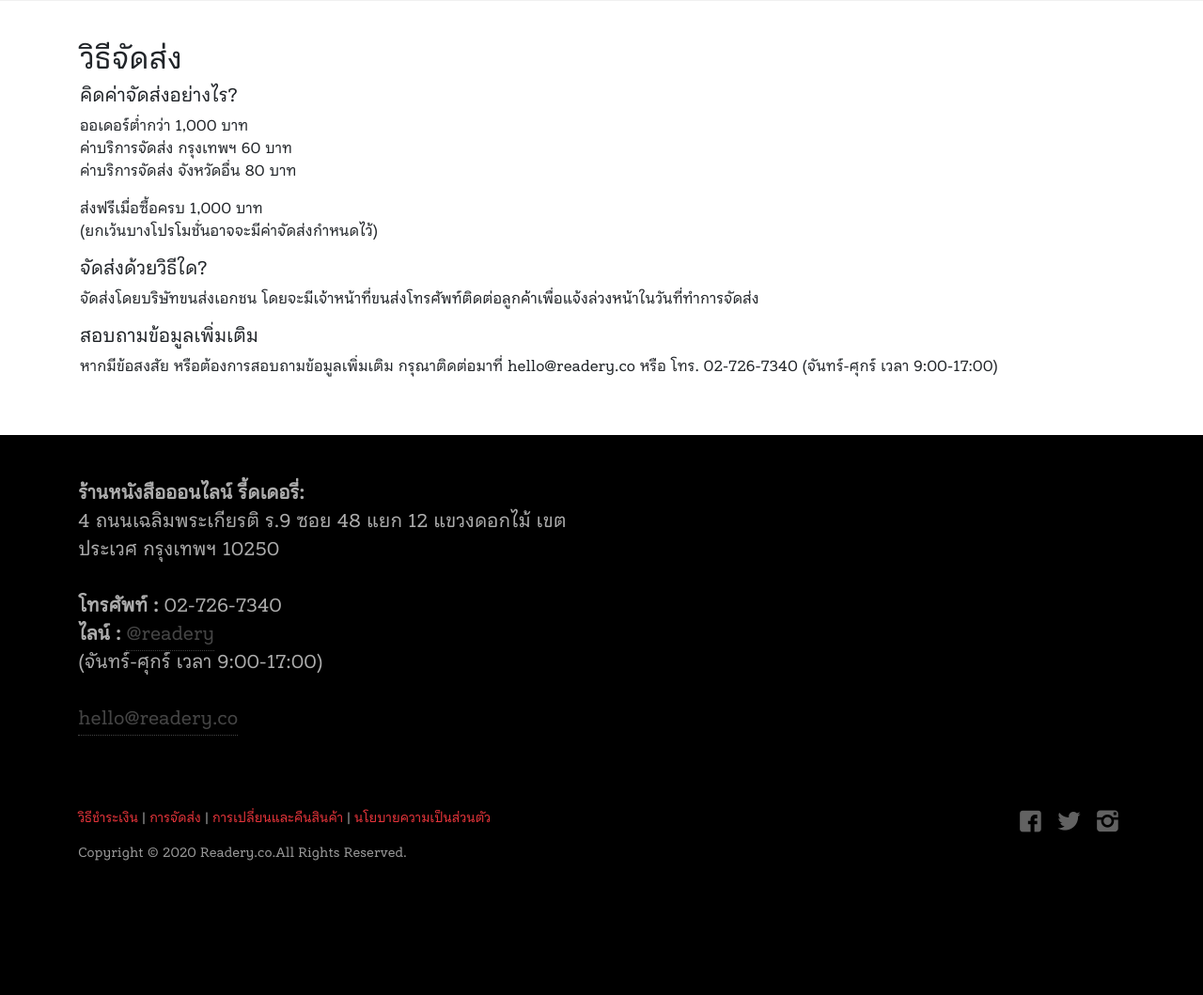
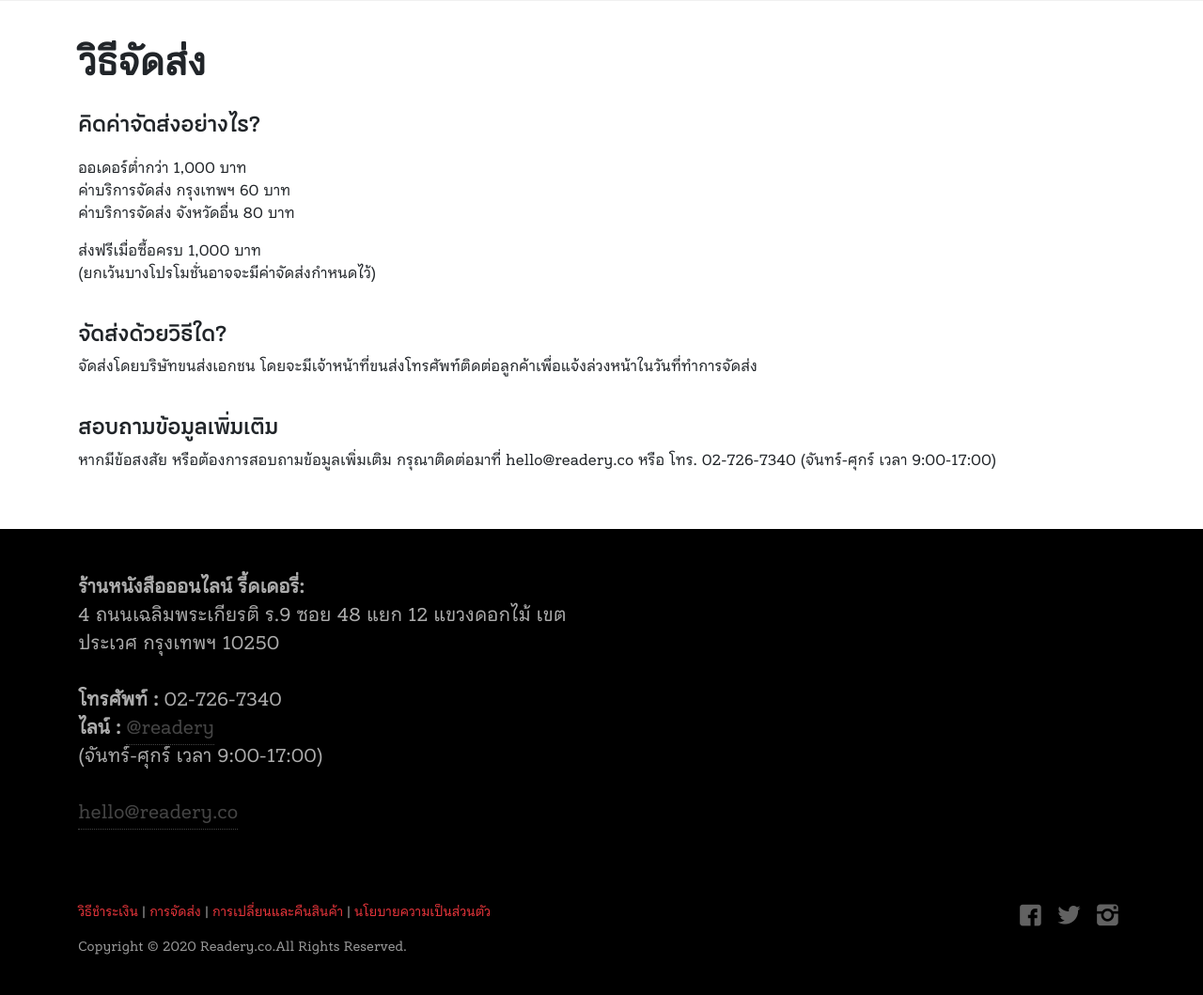
Before and after one commit to it62070122/web-tech-Readaily.co, a PHP site: page /pages/shipping.php in a window 1280 px wide. Shown: the part 273-1332 px from the top of the page at 94% size. Before the commit the page ends 1189 px from the top, so only its background shows below. Run offline with PHP 8.4, Linux system fonts and the light colour scheme.

Commit message:
Update shipping.php

```diff
--- a/pages/shipping.php
+++ b/pages/shipping.php
@@ -15,23 +15,28 @@
     // NavBar
     include "../asset/navbar.html";
 ?>
-        <div class="row padding-content d-flex justify-content-center">
-            <div class="container">
-                    <h2>วิธีจัดส่ง</h2>
-                    <h5>คิดค่าจัดส่งอย่างไร?</h5>
-                    <p>
+        <div class="row no-gutters padding-content d-flex justify-content-center">
+            <div class="container p-0">
+           <div class="row">
+               <div class="col">
+               <h1 class="title-pay font-weight-bold mb-4">วิธีจัดส่ง</h1>
+                <p style="font-size: 1.4375em;  font-family: 'readery_slab_bold', sans-serif;">คิดค่าจัดส่งอย่างไร?</p>
+                <p class="pay">
                        ออเดอร์ต่ำกว่า 1,000 บาท<br>
                        ค่าบริการจัดส่ง กรุงเทพฯ 60 บาท<br>
                        ค่าบริการจัดส่ง จังหวัดอื่น 80 บาท<br>
-                    </p>
-                    <p>
+                </p>
+                <p class="pay">
                         ส่งฟรีเมื่อซื้อครบ 1,000 บาท<br>
                         (ยกเว้นบางโปรโมชั่นอาจจะมีค่าจัดส่งกำหนดไว้)
-                    </p>
-                    <h5>จัดส่งด้วยวิธีใด?</h5>
-                    <p>จัดส่งโดยบริษัทขนส่งเอกชน โดยจะมีเจ้าหน้าที่ขนส่งโทรศัพท์ติดต่อลูกค้าเพื่อแจ้งล่วงหน้าในวันที่ทำการจัดส่ง</p>
-                    <h5>สอบถามข้อมูลเพิ่มเติม</h5>
-                    <p>หากมีข้อสงสัย หรือต้องการสอบถามข้อมูลเพิ่มเติม กรุณาติดต่อมาที่ hello@readery.co หรือ โทร. 02-726-7340 (จันทร์-ศุกร์ เวลา 9:00-17:00)</p>
+                </p><br>
+                <h5 style="font-size: 1.4375em;  font-family: 'readery_slab_bold', sans-serif;">จัดส่งด้วยวิธีใด?</h5>
+                <p class="pay">จัดส่งโดยบริษัทขนส่งเอกชน โดยจะมีเจ้าหน้าที่ขนส่งโทรศัพท์ติดต่อลูกค้าเพื่อแจ้งล่วงหน้าในวันที่ทำการจัดส่ง</p><br>
+                <h5 style="font-size: 1.4375em;  font-family: 'readery_slab_bold', sans-serif;">สอบถามข้อมูลเพิ่มเติม</h5>
+                <p class="pay">หากมีข้อสงสัย หรือต้องการสอบถามข้อมูลเพิ่มเติม กรุณาติดต่อมาที่ hello@readery.co หรือ โทร. 02-726-7340 (จันทร์-ศุกร์ เวลา 9:00-17:00)</p>
+            </div>
+           </div>
+
             </div>
 
         </div>
```
